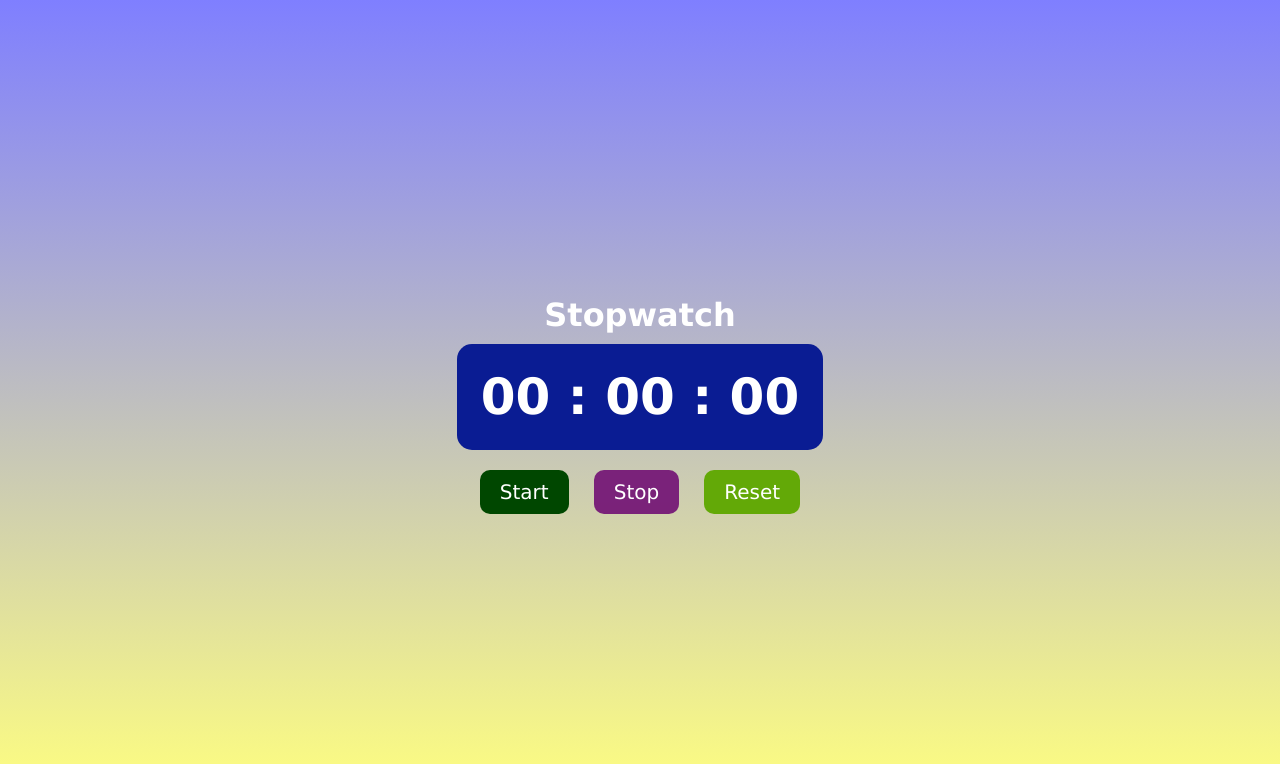
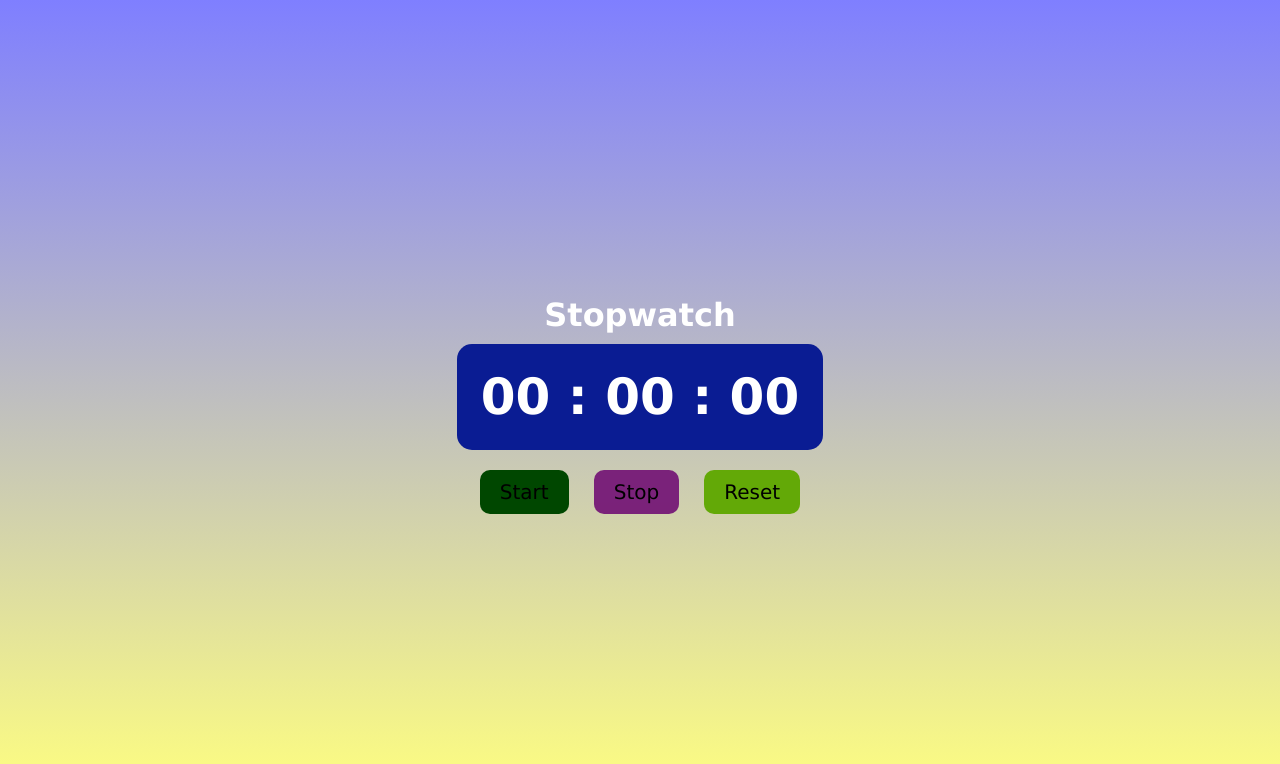
Before and after one commit to Rishugupta572001/Stopwatch, a plain HTML site: page index.html in a window 1280 px wide. Drawn offline with Linux system fonts and the light colour scheme.

Commit message:
change button color to black

```diff
--- a/style.css
+++ b/style.css
@@ -40,7 +40,7 @@ body {
 	margin: 0px 10px;
 	padding: 10px 20px;
 	background-color: rgb(255, 255, 255);
-	color: rgb(255, 255, 255);
+	/* color: rgb(255, 255, 255); */
 	border-radius: 10px;
 	cursor: pointer;
 }
```
